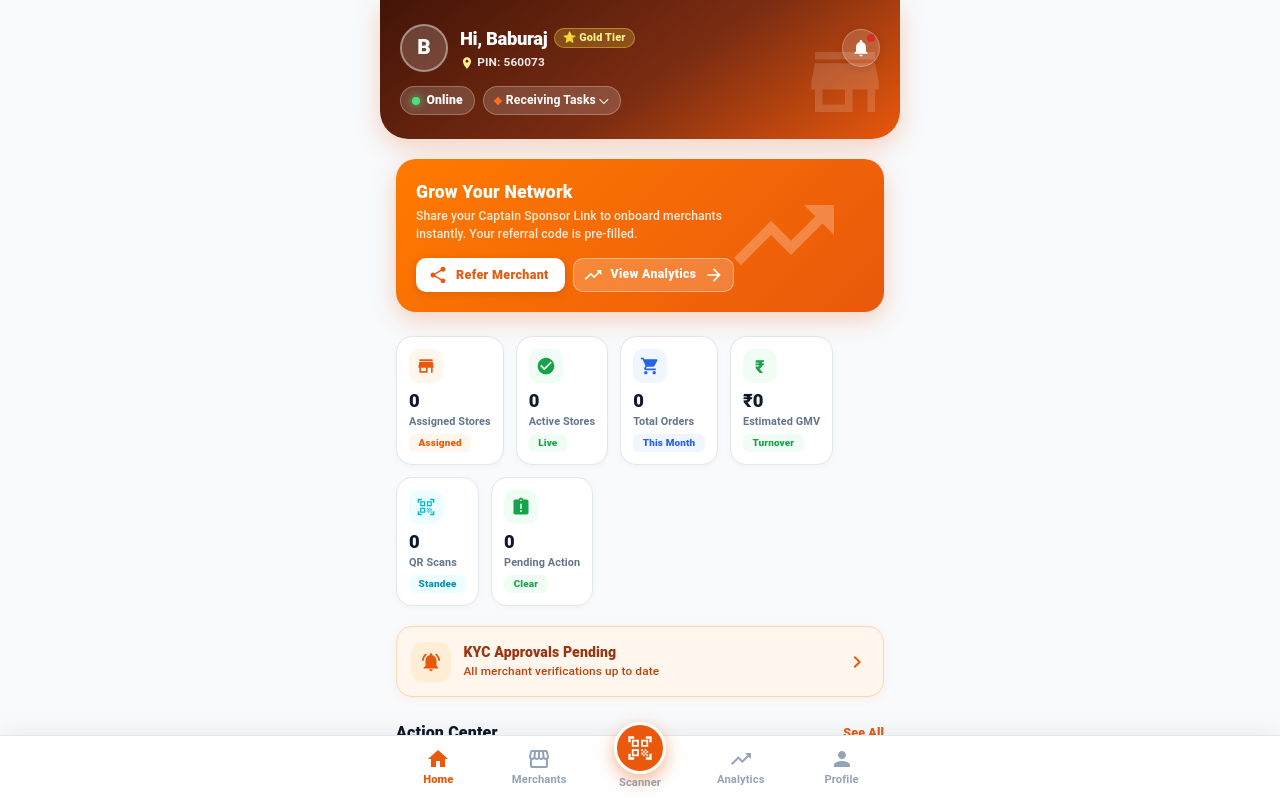
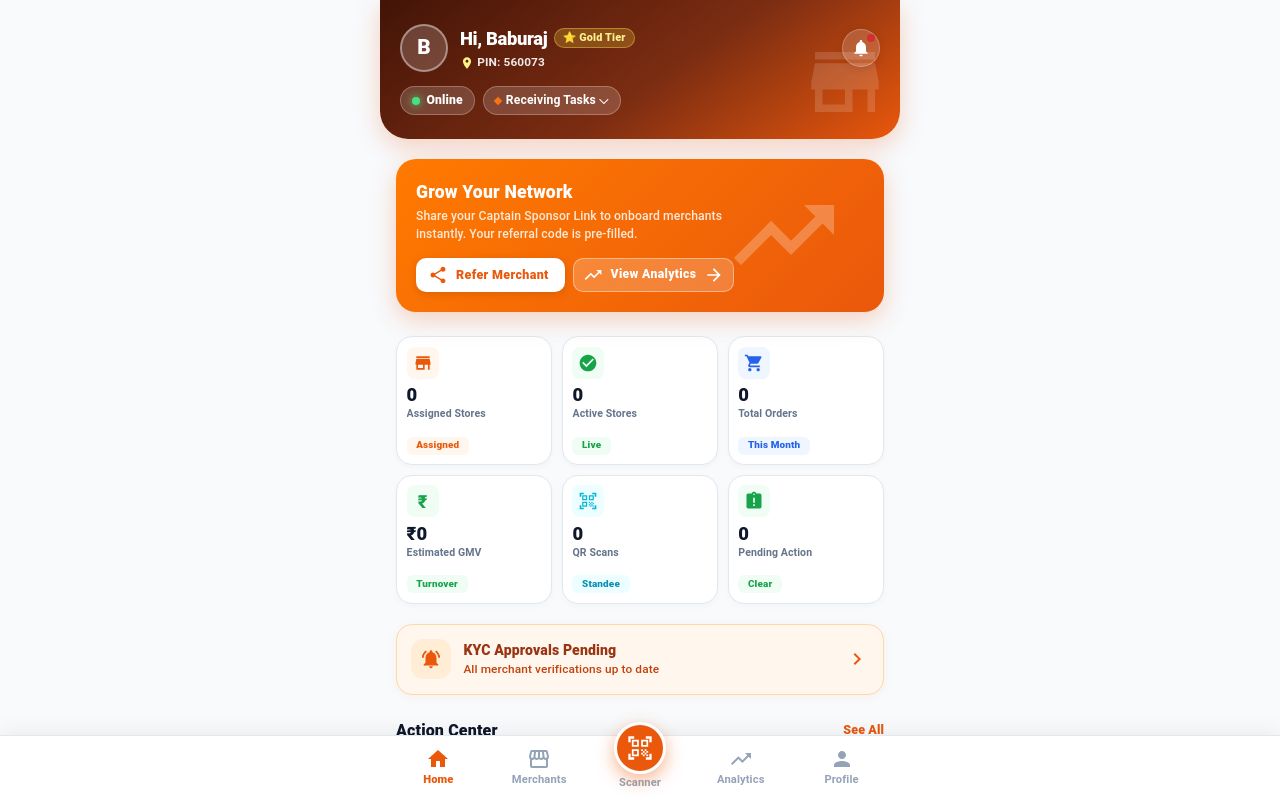
Before and after one commit to Baburaj8095/tri-business, a React (Create React App) app: page /captain/home in a window 1280 px wide. Shown: the top 798 px of the page. Built offline with nearby package versions, Linux system fonts and the light colour scheme; no server answers.

Commit message:
feat(captain): make all KPI cards 100% equal in size and screen-aligned across Home, Profile, and Analytics

```diff
--- a/src/pages/captain/CaptainAnalyticsPage.jsx
+++ b/src/pages/captain/CaptainAnalyticsPage.jsx
@@ -193,12 +193,26 @@ export default function CaptainAnalyticsPage() {
           </Box>
         ) : (
           <>
-            {/* ── Top 2 Metric Summary Cards (Live Revenue & Orders) ── */}
-            <Grid container spacing={1.5} sx={{ mb: 2.5 }}>
-              <Grid item xs={6}>
+            {/* ── Top 2 Metric Summary Cards (Live Revenue & Orders: Equal Size CSS Grid) ── */}
             <Box sx={{
-                  bgcolor: '#ffffff', borderRadius: '16px', border: '1.5px solid #e2e8f0', p: 1.8,
+              display: 'grid',
+              gridTemplateColumns: 'repeat(2, 1fr)',
+              gap: 1.5,
+              mb: 2.5,
+              width: '100%',
+            }}>
+              <Box sx={{
+                bgcolor: '#ffffff',
+                borderRadius: '16px',
+                border: '1.5px solid #e2e8f0',
+                p: 1.8,
                 boxShadow: '0 2px 6px rgba(0, 0, 0, 0.03)',
+                display: 'flex',
+                flexDirection: 'column',
+                justifyContent: 'space-between',
+                minHeight: 112,
+                height: '100%',
+                boxSizing: 'border-box',
               }}>
                 <Box sx={{ display: 'flex', alignItems: 'center', gap: 1, mb: 0.8 }}>
                   <Box sx={{
@@ -211,7 +225,16 @@ export default function CaptainAnalyticsPage() {
                     Total Revenue
                   </Typography>
                 </Box>
-                  <Typography sx={{ fontWeight: 900, fontSize: '1.25rem', color: '#0f172a', lineHeight: 1.1, mb: 0.4 }}>
+                <Typography sx={{
+                  fontWeight: 900,
+                  fontSize: { xs: '1.15rem', sm: '1.25rem' },
+                  color: '#0f172a',
+                  lineHeight: 1.1,
+                  mb: 0.4,
+                  whiteSpace: 'nowrap',
+                  overflow: 'hidden',
+                  textOverflow: 'ellipsis',
+                }}>
                   ₹{metrics.totalRevenue.toLocaleString('en-IN')}
                 </Typography>
                 <Box sx={{ display: 'flex', alignItems: 'center', gap: 0.4 }}>
@@ -222,12 +245,19 @@ export default function CaptainAnalyticsPage() {
                   />
                 </Box>
               </Box>
-              </Grid>
 
-              <Grid item xs={6}>
               <Box sx={{
-                  bgcolor: '#ffffff', borderRadius: '16px', border: '1.5px solid #e2e8f0', p: 1.8,
+                bgcolor: '#ffffff',
+                borderRadius: '16px',
+                border: '1.5px solid #e2e8f0',
+                p: 1.8,
                 boxShadow: '0 2px 6px rgba(0, 0, 0, 0.03)',
+                display: 'flex',
+                flexDirection: 'column',
+                justifyContent: 'space-between',
+                minHeight: 112,
+                height: '100%',
+                boxSizing: 'border-box',
               }}>
                 <Box sx={{ display: 'flex', alignItems: 'center', gap: 1, mb: 0.8 }}>
                   <Box sx={{
@@ -240,7 +270,16 @@ export default function CaptainAnalyticsPage() {
                     Total Orders
                   </Typography>
                 </Box>
-                  <Typography sx={{ fontWeight: 900, fontSize: '1.25rem', color: '#0f172a', lineHeight: 1.1, mb: 0.4 }}>
+                <Typography sx={{
+                  fontWeight: 900,
+                  fontSize: { xs: '1.15rem', sm: '1.25rem' },
+                  color: '#0f172a',
+                  lineHeight: 1.1,
+                  mb: 0.4,
+                  whiteSpace: 'nowrap',
+                  overflow: 'hidden',
+                  textOverflow: 'ellipsis',
+                }}>
                   {metrics.totalOrders.toLocaleString('en-IN')}
                 </Typography>
                 <Box sx={{ display: 'flex', alignItems: 'center', gap: 0.4 }}>
@@ -251,8 +290,7 @@ export default function CaptainAnalyticsPage() {
                   />
                 </Box>
               </Box>
-              </Grid>
-            </Grid>
+            </Box>
 
             {/* ── Performance Trends Chart Container ── */}
             <Box sx={{
--- a/src/pages/captain/CaptainHome.jsx
+++ b/src/pages/captain/CaptainHome.jsx
@@ -329,8 +329,14 @@ export default function CaptainHome() {
           </Box>
         </Box>
 
-        {/* ── 6 Metric Cards (Live Real Data) ── */}
-        <Grid container spacing={1.5} sx={{ mb: 2.5 }}>
+        {/* ── 6 Metric Cards (Live Real Data: 100% Equal Size CSS Grid) ── */}
+        <Box sx={{
+          display: 'grid',
+          gridTemplateColumns: 'repeat(3, 1fr)',
+          gap: 1.2,
+          mb: 2.5,
+          width: '100%',
+        }}>
           {[
             {
               title: 'Assigned Stores',
@@ -393,37 +399,61 @@ export default function CaptainHome() {
               onClick: () => navigate('/captain/merchants?filter=pending'),
             },
           ].map((card, i) => (
-            <Grid item xs={4} key={i}>
             <Box
+              key={i}
               onClick={card.onClick}
               sx={{
                 bgcolor: '#ffffff',
                 borderRadius: '16px',
-                  p: 1.5,
+                p: 1.2,
                 border: '1px solid #e2e8f0',
                 boxShadow: '0 2px 6px rgba(0, 0, 0, 0.03)',
                 cursor: 'pointer',
-                  height: '100%',
                 display: 'flex',
                 flexDirection: 'column',
                 justifyContent: 'space-between',
+                minHeight: 126,
+                height: '100%',
+                boxSizing: 'border-box',
                 transition: 'transform 0.15s ease',
                 '&:active': { transform: 'scale(0.97)' },
               }}
             >
               <Box sx={{
-                  width: 34, height: 34, borderRadius: '10px', bgcolor: card.iconBg,
-                  display: 'grid', placeItems: 'center', mb: 1,
+                width: 32, height: 32, borderRadius: '8px', bgcolor: card.iconBg,
+                display: 'grid', placeItems: 'center', mb: 0.8,
               }}>
                 {card.icon}
               </Box>
+              <Box sx={{ flex: 1, display: 'flex', flexDirection: 'column', justifyContent: 'space-between' }}>
                 <Box>
-                  <Typography sx={{ fontWeight: 900, fontSize: '1.15rem', color: '#0f172a', lineHeight: 1.1 }}>
+                  <Typography sx={{
+                    fontWeight: 900,
+                    fontSize: { xs: '1.02rem', sm: '1.15rem' },
+                    color: '#0f172a',
+                    lineHeight: 1.1,
+                    whiteSpace: 'nowrap',
+                    overflow: 'hidden',
+                    textOverflow: 'ellipsis',
+                  }}>
                     {card.val}
                   </Typography>
-                  <Typography sx={{ fontSize: '0.68rem', color: '#64748b', fontWeight: 600, mt: 0.3, mb: 0.5 }}>
+                  <Typography sx={{
+                    fontSize: '0.66rem',
+                    color: '#64748b',
+                    fontWeight: 600,
+                    mt: 0.3,
+                    mb: 0.6,
+                    lineHeight: 1.15,
+                    height: '24px',
+                    display: '-webkit-box',
+                    WebkitLineClamp: 2,
+                    WebkitBoxOrient: 'vertical',
+                    overflow: 'hidden',
+                  }}>
                     {card.title}
                   </Typography>
+                </Box>
                 <Box sx={{ display: 'flex', alignItems: 'center' }}>
                   <Chip
                     label={card.badge}
@@ -441,9 +471,8 @@ export default function CaptainHome() {
                 </Box>
               </Box>
             </Box>
-            </Grid>
           ))}
-        </Grid>
+        </Box>
 
         {/* ── KYC Approvals Pending Banner (Exact Match to Mockup Screen 1) ── */}
         <Box
--- a/src/pages/captain/CaptainProfile.jsx
+++ b/src/pages/captain/CaptainProfile.jsx
@@ -235,7 +235,7 @@ export default function CaptainProfile({ autoOpenKyc = false }) {
         }}>
           <LocationIcon sx={{ fontSize: 16, color: '#fef08a' }} />
           <Typography sx={{ fontSize: '0.76rem', fontWeight: 700, color: '#ffffff' }}>
-            {city}, {stateName} • PIN {pincode}
+            {[city, stateName].filter(Boolean).join(', ') || 'Bengaluru Zone'} • PIN {pincode || '560073'}
           </Typography>
         </Box>
       </Box>
@@ -243,38 +243,67 @@ export default function CaptainProfile({ autoOpenKyc = false }) {
       {/* ── Page Content Container ── */}
       <Box sx={{ px: 2, mt: 2.5 }}>
 
-        {/* ── 4 Quick Metric Summary Cards (Live Data) ── */}
-        <Grid container spacing={1.5} sx={{ mb: 2.5 }}>
+        {/* ── 4 Quick Metric Summary Cards (Equal Size 2x2 Grid) ── */}
+        <Box sx={{
+          display: 'grid',
+          gridTemplateColumns: 'repeat(2, 1fr)',
+          gap: 1.5,
+          mb: 2.5,
+          width: '100%',
+        }}>
           {[
             { label: 'Assigned Merchants', val: `${assignedMerchantsCount}`, icon: <StoreIcon sx={{ fontSize: 18, color: '#EA580C' }} />, bg: '#fff7ed' },
             { label: 'Monthly Earnings', val: `₹${monthlyEarnings.toLocaleString('en-IN')}`, icon: <TrendUpIcon sx={{ fontSize: 18, color: '#16a34a' }} />, bg: '#f0fdf4' },
             { label: 'Captain Rating', val: '4.9 ⭐', icon: <StarIcon sx={{ fontSize: 18, color: '#eab308' }} />, bg: '#fefce8' },
-            { label: 'Active Territory', val: territoryName || `${city} Zone`, icon: <LocationIcon sx={{ fontSize: 18, color: '#0284c7' }} />, bg: '#f0f9ff' },
+            { label: 'Active Territory', val: territoryName || `${city || 'Bengaluru'} Zone`, icon: <LocationIcon sx={{ fontSize: 18, color: '#0284c7' }} />, bg: '#f0f9ff' },
           ].map((m, i) => (
-            <Grid item xs={6} key={i}>
-              <Box sx={{
+            <Box
+              key={i}
+              sx={{
                 bgcolor: '#ffffff',
                 borderRadius: '16px',
                 border: '1.5px solid #e2e8f0',
                 p: 1.6,
                 boxShadow: '0 2px 6px rgba(0, 0, 0, 0.03)',
+                display: 'flex',
+                flexDirection: 'column',
+                justifyContent: 'space-between',
+                minHeight: 112,
+                height: '100%',
+                boxSizing: 'border-box',
+              }}
+            >
+              <Box sx={{
+                width: 32, height: 32, borderRadius: '8px', bgcolor: m.bg,
+                display: 'grid', placeItems: 'center', mb: 1,
               }}>
-                <Box sx={{
-                  width: 32, height: 32, borderRadius: '8px', bgcolor: m.bg,
-                  display: 'grid', placeItems: 'center', mb: 1,
+                {m.icon}
+              </Box>
+              <Box>
+                <Typography sx={{
+                  fontWeight: 900,
+                  fontSize: { xs: '1.05rem', sm: '1.2rem' },
+                  color: '#0f172a',
+                  lineHeight: 1.1,
+                  whiteSpace: 'nowrap',
+                  overflow: 'hidden',
+                  textOverflow: 'ellipsis',
                 }}>
-                  {m.icon}
-                </Box>
-                <Typography sx={{ fontWeight: 900, fontSize: '1.15rem', color: '#0f172a', lineHeight: 1.1 }}>
                   {m.val}
                 </Typography>
-                <Typography sx={{ fontSize: '0.7rem', color: '#64748b', fontWeight: 600, mt: 0.3 }}>
+                <Typography sx={{
+                  fontSize: '0.7rem',
+                  color: '#64748b',
+                  fontWeight: 600,
+                  mt: 0.3,
+                  lineHeight: 1.25,
+                }}>
                   {m.label}
                 </Typography>
               </Box>
-            </Grid>
+            </Box>
           ))}
-        </Grid>
+        </Box>
 
         {/* ── World-Class KYC Status Card with Drawer Trigger ── */}
         <Box sx={{
```
Lines whose indentation alone changed are shown as unchanged.
